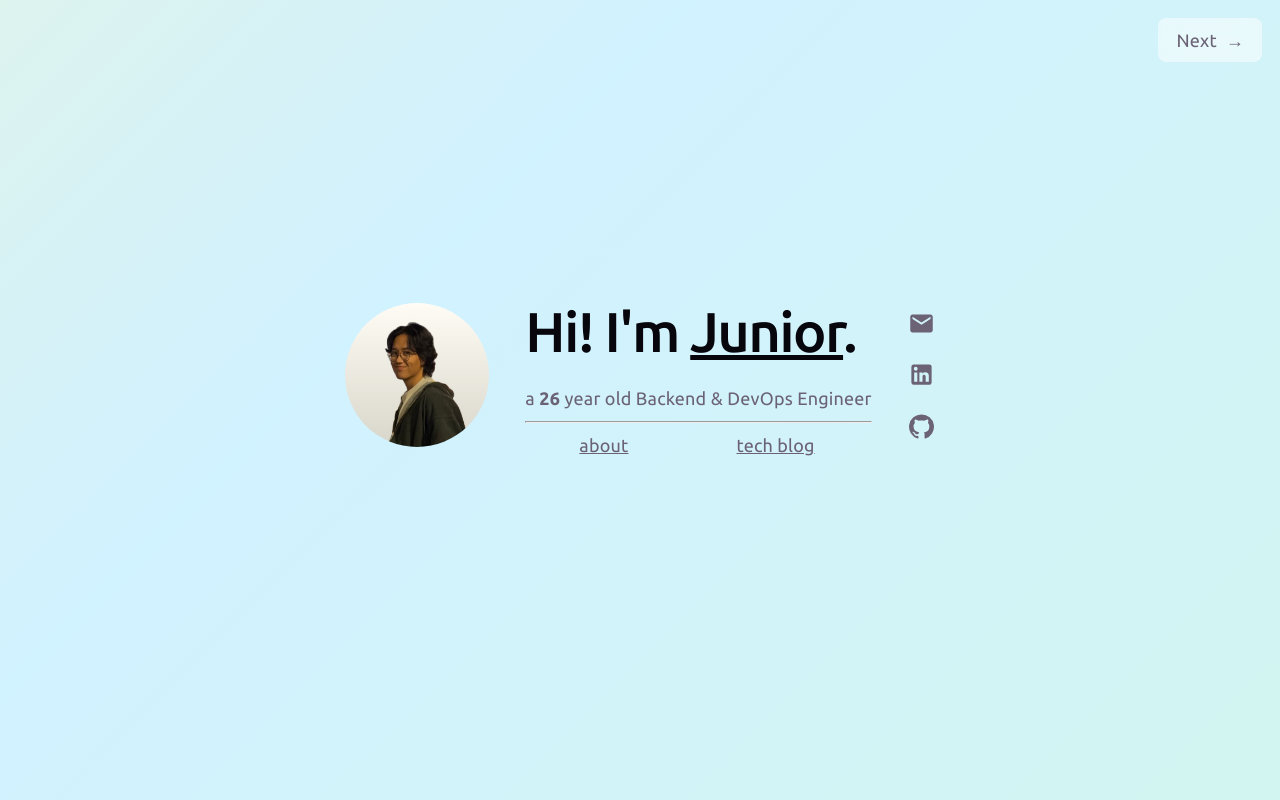
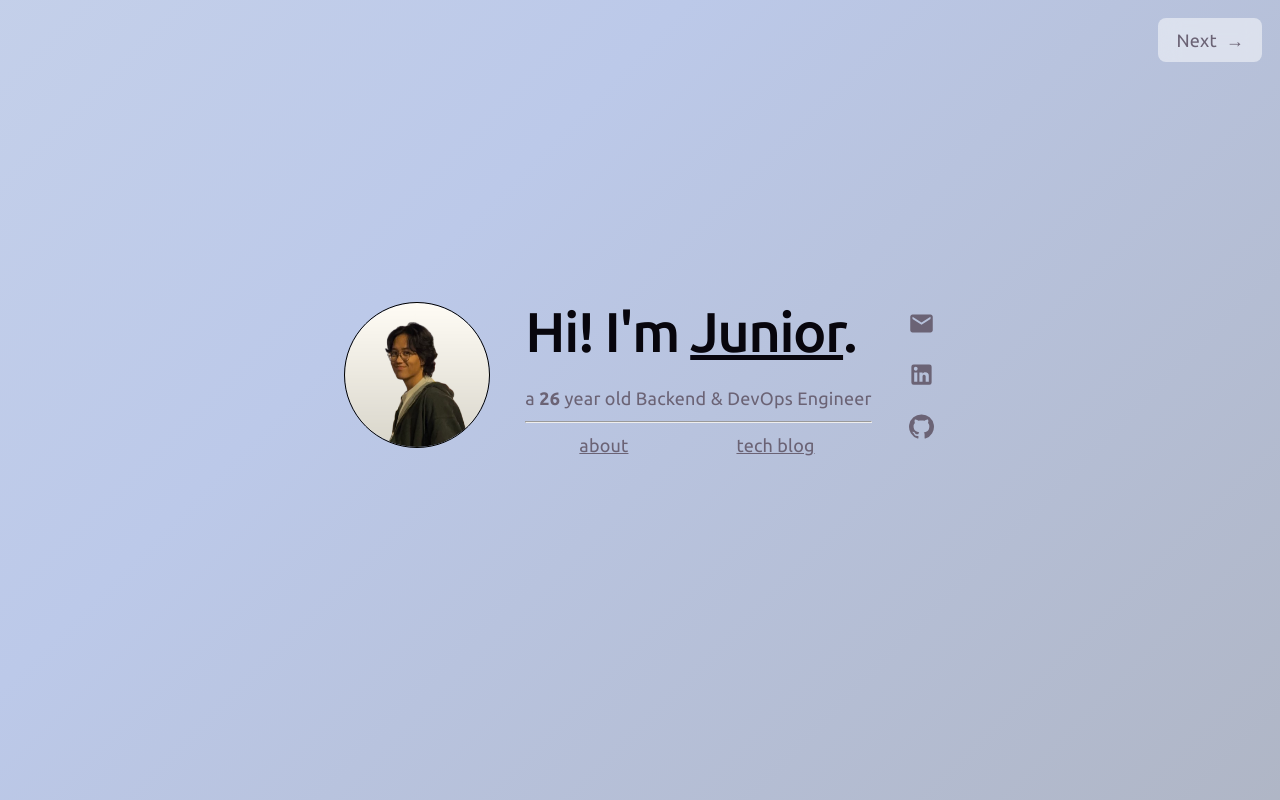
Before and after one commit to juniortaeza/personal-website, a React (Vite) app: page / in a window 1280 px wide. Built offline with nearby package versions, Linux system fonts and the light colour scheme.

Commit message:
change gradient

```diff
--- a/src/style/Home.css
+++ b/src/style/Home.css
@@ -11,14 +11,13 @@
     display: flex;
     align-items: center;
     gap: 2rem;
-    /* Allows content to wrap to a new line on small screens */
     flex-wrap: wrap;
     justify-content: center;
 }
 
 .image-container {
     border-radius: 50%;
-    /* Replace 125px with ~8rem */
+    outline: 0.1px solid black;
     width: 8rem;
     height: 8rem;
     flex-shrink: 0;
--- a/src/style/index.css
+++ b/src/style/index.css
@@ -41,7 +41,7 @@ html, body {
 }
 
 body {
-    background: linear-gradient(-45deg, #d4f7e2, #d1f2ff, #fff5ba, #f7d6e6);
+  background: linear-gradient(-45deg, #a3a3a3, #bcc9e9, #dce4eb, #ffffff);
   background-size: 400% 400%;
   animation: gradientShift 15s ease infinite;
   background-attachment: fixed;
```
Lines whose indentation alone changed are shown as unchanged.
